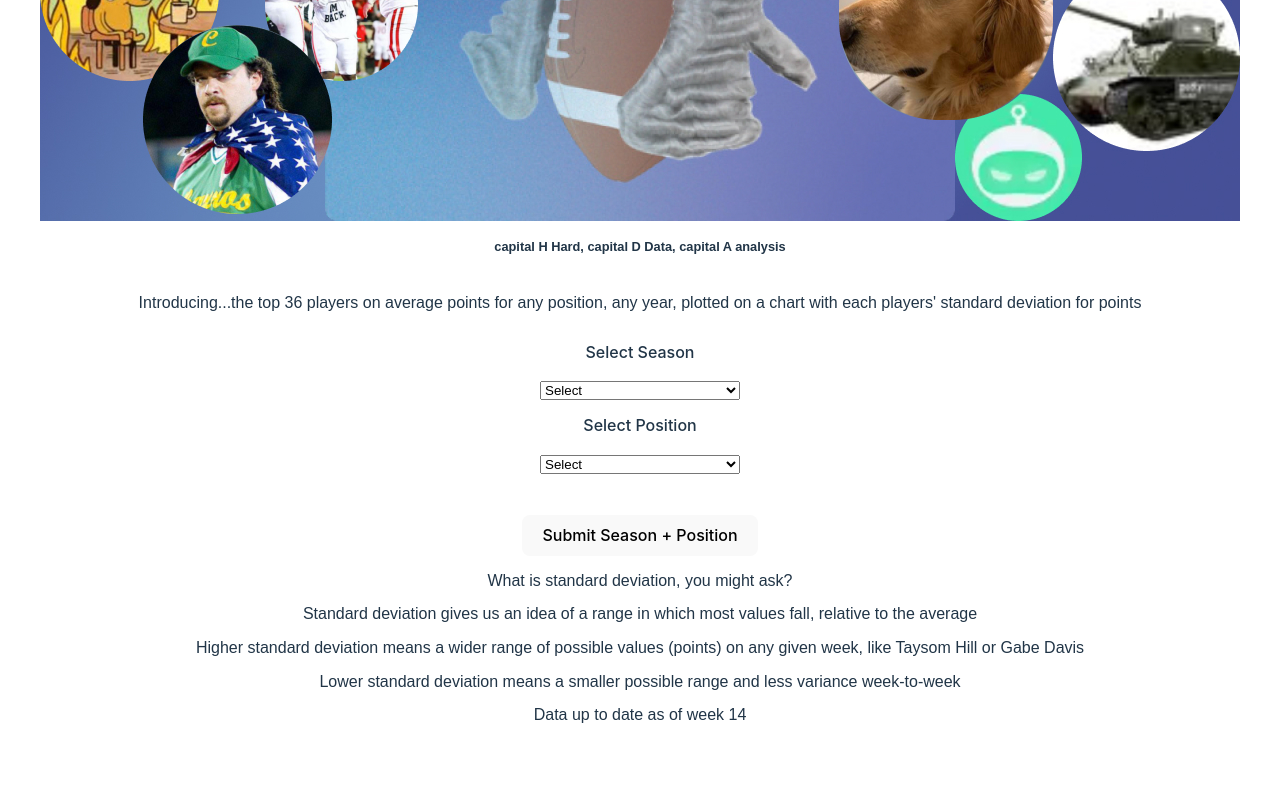
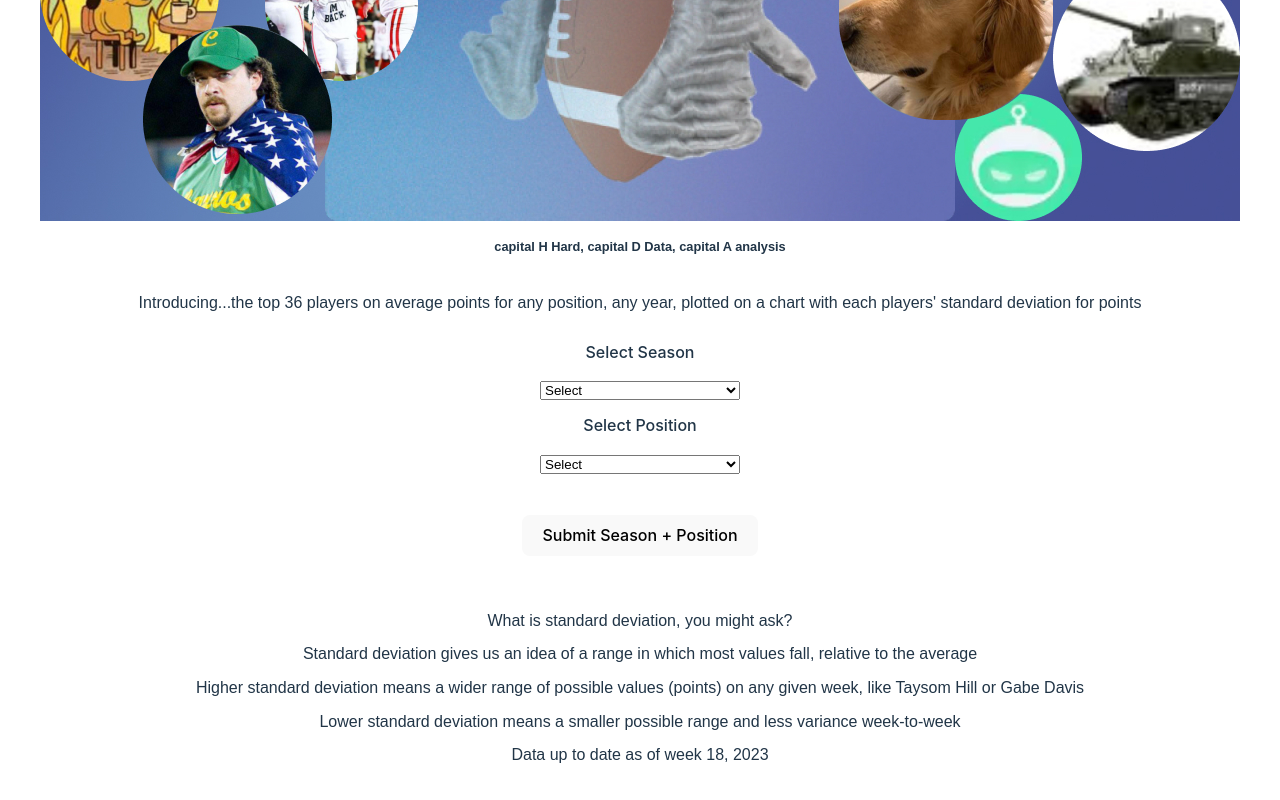
Before and after one commit to daricecrumb/sleeper_project, a React (Vite) app: page / in a window 1280 px wide. Shown: the part 519-1319 px from the top of the page. Before the commit the page ends 1291 px from the top, so only its background shows below. Built offline with nearby package versions, Linux system fonts and the light colour scheme.

Commit message:
updated with stats from weeks 15-18

```diff
--- a/index.js
+++ b/index.js
@@ -159,7 +159,7 @@ app.post('/add_player_stats', async (req,res) => {
             console.log("successfully pulled settings")
 
         // iterate through weeks & seasons
-        const seasons = [2016, 2017, 2018, 2019, 2020, 2021, 2022, 2023]
+        const seasons = [2023]
         const weeks = [1,2,3,4,5,6,7,8,9,10,11,12,13,14,15,16,17,18]
         let successfulAdd = []
         let errorCount = 0
@@ -280,5 +280,5 @@ app.post('/add_player_stats', async (req,res) => {
 // starts server
 app.listen(
     port,
-    () => console.log(`it's alive on http://localhost:${port}`)
+    () => console.log(`running from index.js, it's alive on http://localhost:${port}`)
 );
--- a/src/components/fetchStDevVAvg.jsx
+++ b/src/components/fetchStDevVAvg.jsx
@@ -232,12 +232,12 @@ function FetchStDevVAvg({ supabase }) {
             <div>
                 <button class = "top-space" onClick={getStats}>Submit Season + Position</button>
             </div>
-            <div id="myDiv" class="chart"/>
+            <div id="myDiv" class="top-space"/>
             <p>What is standard deviation, you might ask?</p>
             <p>Standard deviation gives us an idea of a range in which most values fall, relative to the average</p>
             <p>Higher standard deviation means a wider range of possible values (points) on any given week, like Taysom Hill or Gabe Davis</p>
             <p>Lower standard deviation means a smaller possible range and less variance week-to-week</p>
-            <p>Data up to date as of week 14</p>
+            <p>Data up to date as of week 18, 2023</p>
         </>
     );
 }
```
Also changed, not shown: 1 other file (tests, documents, lock files or other folders).
